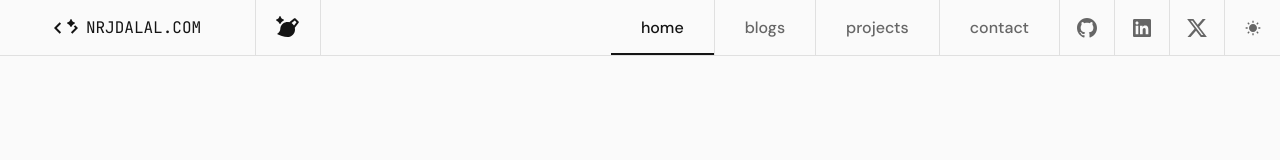
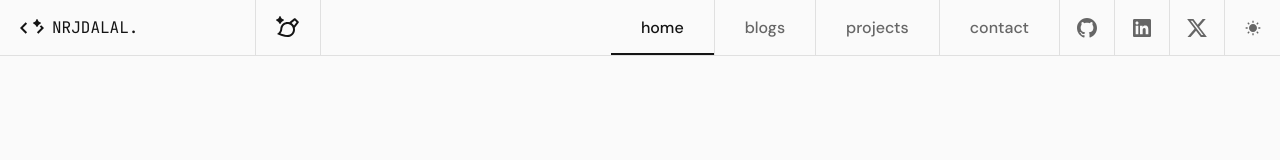
Before and after one commit to nrjdalal/nrjdalal.com-v2, a Next.js app: page / in a window 1280 px wide. Shown: the top 160 px of the page. Built offline with nearby package versions, Linux system fonts and the light colour scheme.

Commit message:
feat: most amazing header

```diff
--- a/src/components/header.tsx
+++ b/src/components/header.tsx
@@ -13,8 +13,9 @@ import { cn } from "@/lib/utils"
 import {
   RiArrowLeftLongLine,
   RiArrowUpSLine,
-  RiBrushAiFill,
+  RiBrushAiLine,
   RiCodeAiFill,
+  RiCodeAiLine,
   RiGithubFill,
   RiLinkedinBoxFill,
   RiMenu4Fill,
@@ -75,16 +76,15 @@ interface NavigationLinksProps {
   items: { name: string; href: string }[]
   hoveredItem: string | null
   setHoveredItem: (item: string | null) => void
+  pathname: string
 }
 
 const NavigationLinks: FC<NavigationLinksProps> = ({
   items,
   hoveredItem,
   setHoveredItem,
-}) => {
-  const pathname = usePathname()
-
-  return (
+  pathname,
+}) => (
   <>
     <div className="text-muted-foreground hidden cursor-pointer items-center divide-x font-medium lg:flex">
       {items.map((item) => (
@@ -141,7 +141,7 @@ const NavigationLinks: FC<NavigationLinksProps> = ({
           <span className="bg-border absolute bottom-14 left-0 h-px w-full" />
           <span className="bg-border absolute -top-14 left-14 h-full w-px" />
           <span className="bg-border absolute right-14 bottom-0 h-full w-px" />
-            <span className="text-foreground/50 absolute -right-8.5 bottom-48 flex rotate-270 items-center gap-x-2 text-xs">
+          <span className="text-foreground/50 absolute -right-8.25 bottom-48 flex rotate-270 items-center gap-x-2 text-xs">
             <RiArrowLeftLongLine className="size-3.5" /> Switch dark mode
           </span>
           <span className="absolute right-0 bottom-14 aspect-square h-14">
@@ -174,13 +174,13 @@ const NavigationLinks: FC<NavigationLinksProps> = ({
                 />
               </Link>
             ))}
-              <div className="flex h-14">
+            <div className="flex h-14 w-full justify-between divide-x border-t">
               {socialLinks.map((link) => (
                 <Link
                   key={link.href}
                   href={link.href}
                   target="_blank"
-                    className="hover:text-foreground group relative flex aspect-square h-full items-center justify-center"
+                  className="hover:text-foreground group relative flex h-full w-full items-center justify-center"
                 >
                   <link.icon className="size-6" />
                   <RiArrowUpSLine className="absolute top-0 right-0 size-4 rotate-45 opacity-0 transition-opacity duration-300 group-hover:opacity-100" />
@@ -194,7 +194,6 @@ const NavigationLinks: FC<NavigationLinksProps> = ({
     </Drawer>
   </>
 )
-}
 
 const Component: FC = () => {
   const pathname = usePathname()
@@ -202,29 +201,27 @@ const Component: FC = () => {
 
   return (
     <div className="bg-background sticky top-0 z-50 flex h-12 w-full justify-between border-b lg:h-14">
-      <div className="flex">
+      <div className="flex font-mono">
         <Link
           href="/"
           className={cn(
-            "hover:bg-border/50 flex h-full cursor-pointer items-center justify-center gap-x-2 border-r px-5 lg:min-w-64",
+            "hover:bg-border/50 flex h-full min-w-48 cursor-pointer items-center gap-x-2 border-r px-5 lg:min-w-64",
             pathname.startsWith("/ui") && "hidden",
           )}
         >
-          <RiCodeAiFill className="size-6" />
-          <p className="font-mono">NRJDALAL.COM</p>
+          <RiCodeAiLine className="size-6" />
+          <p>NRJDALAL.</p>
         </Link>
         <Link
           href="/ui"
           className={cn(
-            "hover:bg-border/50 flex h-full cursor-pointer items-center justify-center gap-x-2 border-r px-5",
-            pathname.startsWith("/ui") && "lg:min-w-64",
+            "hover:bg-border/50 flex h-full cursor-pointer items-center gap-x-2 border-r px-5",
+            pathname.startsWith("/ui") && "min-w-48 lg:min-w-64",
           )}
         >
-          <RiBrushAiFill className="size-6" />
-          <p
-            className={cn("font-mono", !pathname.startsWith("/ui") && "hidden")}
-          >
-            NRJDALAL.COM/UI
+          <RiBrushAiLine className="size-6" />
+          <p className={cn(!pathname.startsWith("/ui") && "hidden")}>
+            nrjdalalUI.
           </p>
         </Link>
         <Link
@@ -243,6 +240,7 @@ const Component: FC = () => {
         items={pathname.startsWith("/ui") ? uiNavItems : navItems}
         hoveredItem={hoveredItem}
         setHoveredItem={setHoveredItem}
+        pathname={pathname}
       />
     </div>
   )
--- a/src/components/theme-toggle.tsx
+++ b/src/components/theme-toggle.tsx
@@ -21,7 +21,7 @@ export default function ThemeToggle() {
       />
       <label
         htmlFor={id}
-        className="hover:bg-border/50 hover:text-foreground text-muted-foreground flex aspect-square h-full cursor-pointer items-center justify-center"
+        className="hover:bg-border/50 hover:text-foreground text-foreground lg:text-muted-foreground flex aspect-square h-full cursor-pointer items-center justify-center border-t lg:border-0"
         aria-hidden="true"
       >
         <RiSunFill className="size-4 dark:hidden" aria-hidden="true" />
```
Lines whose indentation alone changed are shown as unchanged.
